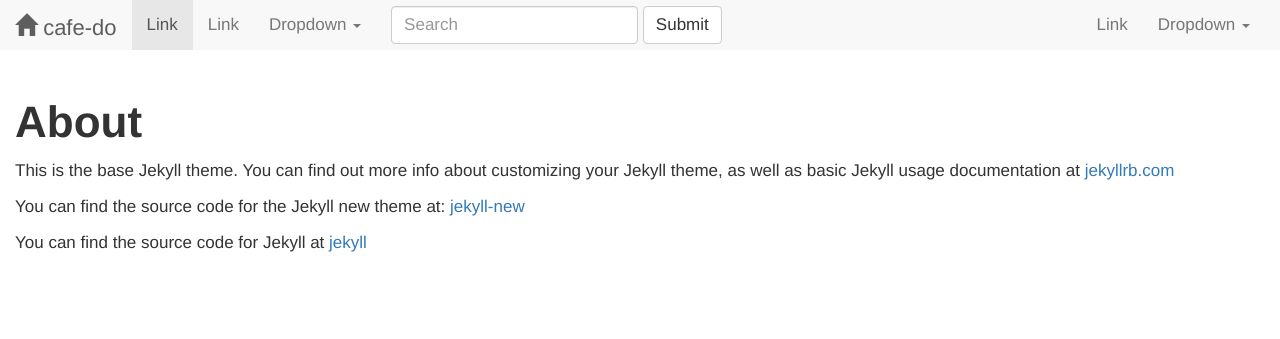
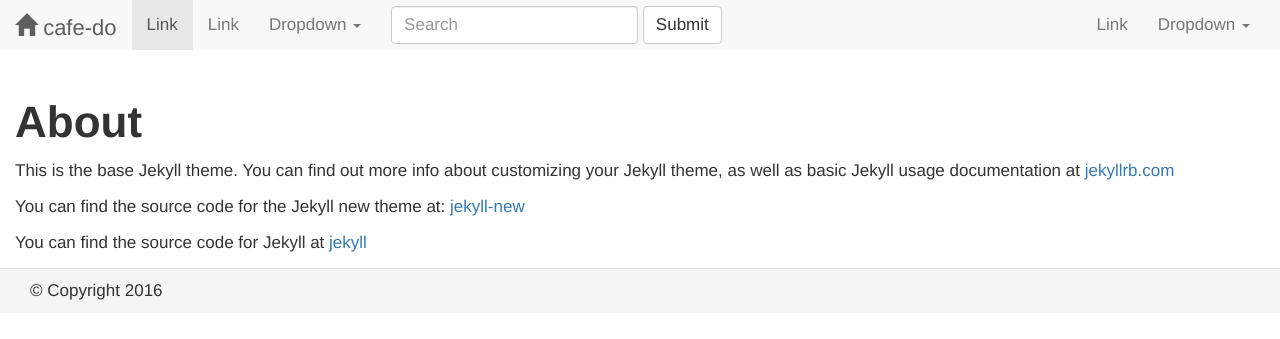
Before and after one commit to cafe-do/cafe-do.github.io, a Jekyll site: the page built from about.md, in a window 1280 px wide. Shown: the top 339 px of the page. Built offline with Jekyll 4.4.1, drawn with Linux system fonts in a browser that asks for light colours.

Commit message:
Added footer section.

```diff
--- a/_includes/footer.html
+++ b/_includes/footer.html
@@ -1,2 +1,11 @@
-<footer class="site-footer">
+<footer class="panel-footer">
+	<div class="container-fluid">
+		<div class="row">
+		</div>
+		<div class="row">
+			<section id="copyright-footer" class="col-lg-12">
+				&copy; Copyright 2016
+			</section>
+		</div>
+	</div> <!-- /.container-fluid -->
 </footer>
```
